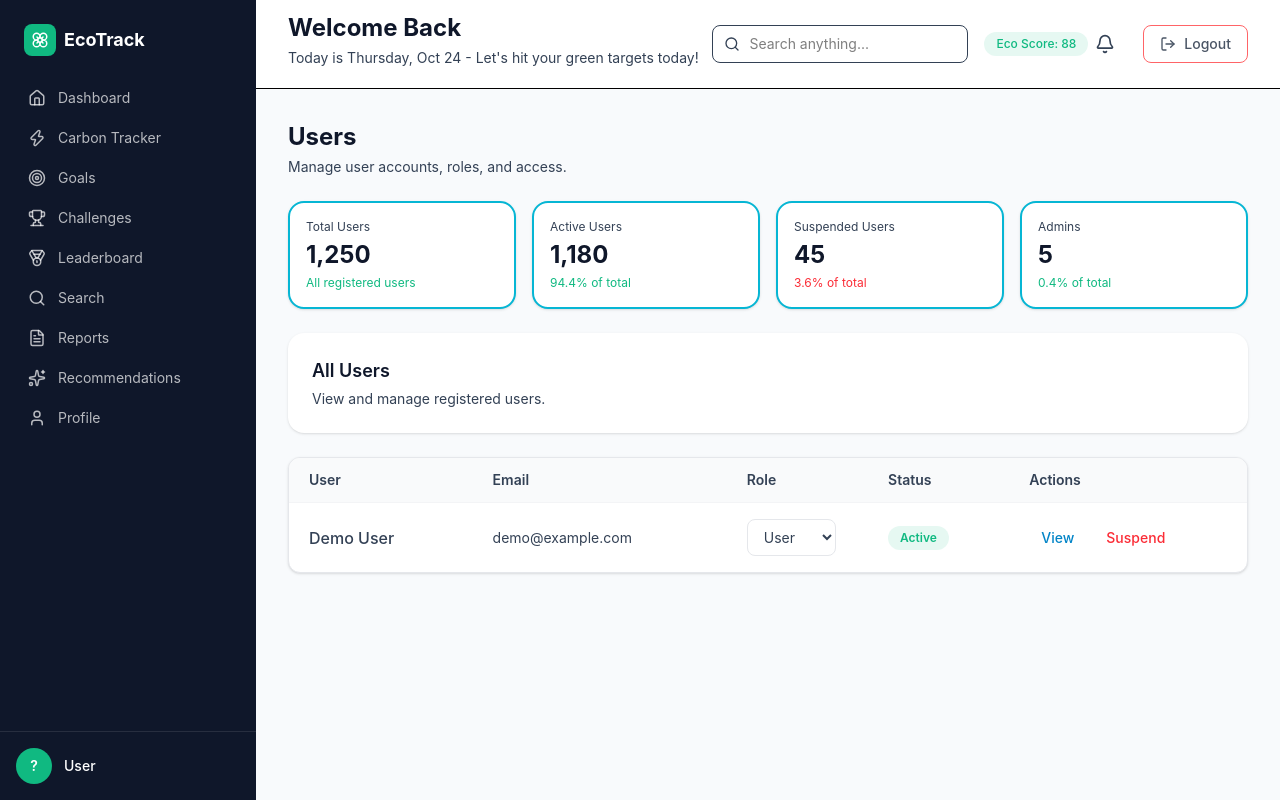
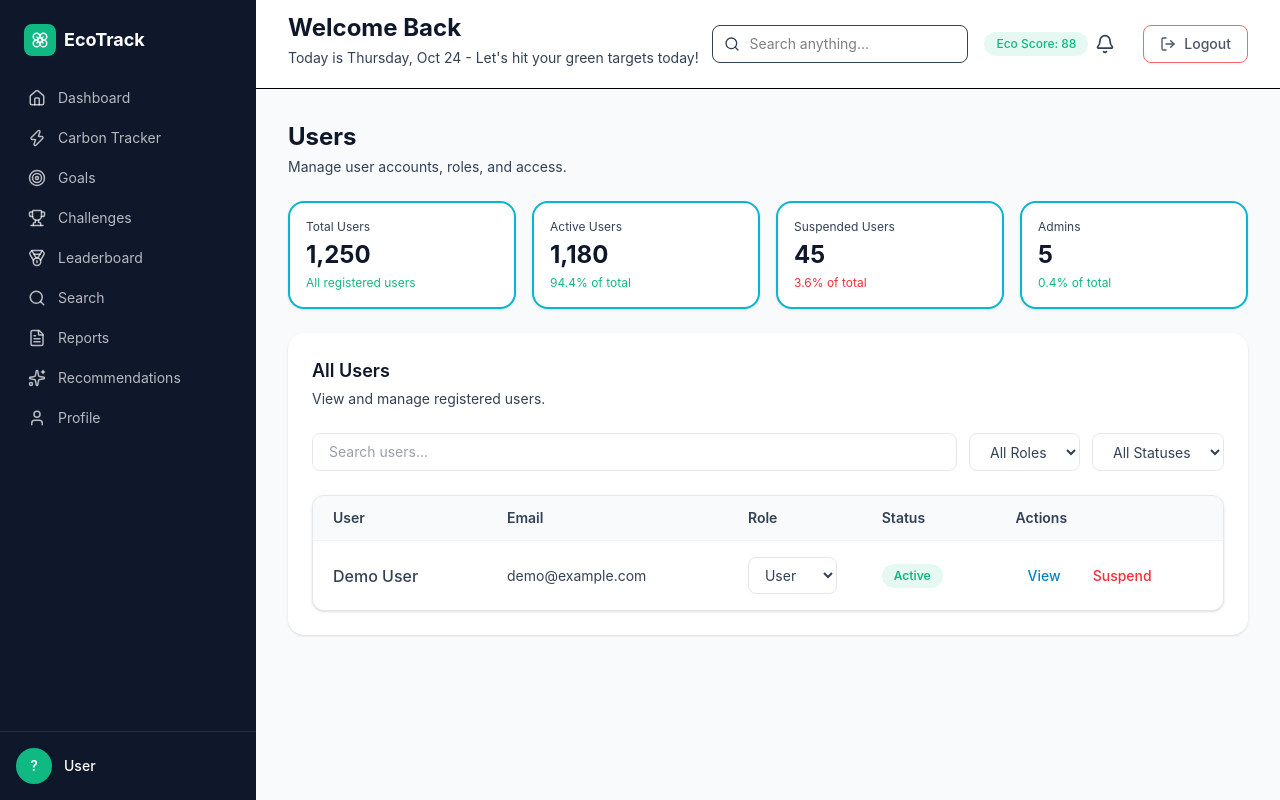
Before and after one commit to springboardmentor212/EcoTrack_Group1, a React app in the folder frontend/: page /admin/users in a window 1280 px wide. Built offline with nearby package versions, Linux system fonts and the light colour scheme; no server answers; sample sign-in values are in the browser's storage; the HTML template or start-up script is replaced by a standard one.

Commit message:
feat: add admin user filters

```diff
--- /dev/null
+++ b/frontend/src/components/UserFilters.jsx
@@ -0,0 +1,40 @@
+export default function UserFilters({
+  search,
+  role,
+  status,
+  onSearchChange,
+  onRoleChange,
+  onStatusChange,
+}) {
+  return (
+    <div className="mt-6 flex flex-wrap gap-3">
+      <input
+        type="text"
+        value={search}
+        onChange={(event) => onSearchChange(event.target.value)}
+        placeholder="Search users..."
+        className="min-w-[240px] flex-1 rounded-lg border border-gray-200 bg-white px-4 py-2 text-sm text-[var(--color-slate)] outline-none focus:border-[var(--color-accent)]"
+      />
+
+      <select
+        value={role}
+        onChange={(event) => onRoleChange(event.target.value)}
+        className="rounded-lg border border-gray-200 bg-white px-4 py-2 text-sm text-[var(--color-slate)] outline-none focus:border-[var(--color-accent)]"
+      >
+        <option value="all">All Roles</option>
+        <option value="user">User</option>
+        <option value="admin">Admin</option>
+      </select>
+
+      <select
+        value={status}
+        onChange={(event) => onStatusChange(event.target.value)}
+        className="rounded-lg border border-gray-200 bg-white px-4 py-2 text-sm text-[var(--color-slate)] outline-none focus:border-[var(--color-accent)]"
+      >
+        <option value="all">All Statuses</option>
+        <option value="active">Active</option>
+        <option value="suspended">Suspended</option>
+      </select>
+    </div>
+  );
+}
--- a/frontend/src/pages/AdminUsers.jsx
+++ b/frontend/src/pages/AdminUsers.jsx
@@ -1,7 +1,13 @@
+import { useMemo, useState } from "react";
 import StatCard from "../components/StatCard";
+import UserFilters from "../components/UserFilters";
 import UserManagementTable from "../components/UserManagementTable";
 
 export default function AdminUsers() {
+  const [search, setSearch] = useState("");
+  const [role, setRole] = useState("all");
+  const [status, setStatus] = useState("all");
+
   const stats = [
     {
       label: "Total Users",
@@ -37,6 +43,19 @@ export default function AdminUsers() {
     },
   ];
 
+  const filteredUsers = useMemo(() => {
+    return users.filter((user) => {
+      const matchesSearch =
+        user.name.toLowerCase().includes(search.toLowerCase()) ||
+        user.email.toLowerCase().includes(search.toLowerCase());
+
+      const matchesRole = role === "all" || user.role === role;
+      const matchesStatus = status === "all" || user.status === status;
+
+      return matchesSearch && matchesRole && matchesStatus;
+    });
+  }, [search, role, status]);
+
   return (
     <div className="space-y-6">
       <div>
@@ -55,16 +74,26 @@ export default function AdminUsers() {
       </div>
 
       <div>
-        <div className="bg-[var(--color-surface)] rounded-2xl p-6 shadow-sm">
+        <div className="rounded-2xl bg-[var(--color-surface)] p-6 shadow-sm">
           <h2 className="text-lg font-semibold text-[var(--color-primary)]">
             All Users
           </h2>
+
           <p className="mt-1 text-sm text-[var(--color-slate)]">
             View and manage registered users.
           </p>
+
+          <UserFilters
+            search={search}
+            role={role}
+            status={status}
+            onSearchChange={setSearch}
+            onRoleChange={setRole}
+            onStatusChange={setStatus}
+          />
+
+          <UserManagementTable users={filteredUsers} />
         </div>
-
-        <UserManagementTable users={users} />
       </div>
     </div>
   );
```
